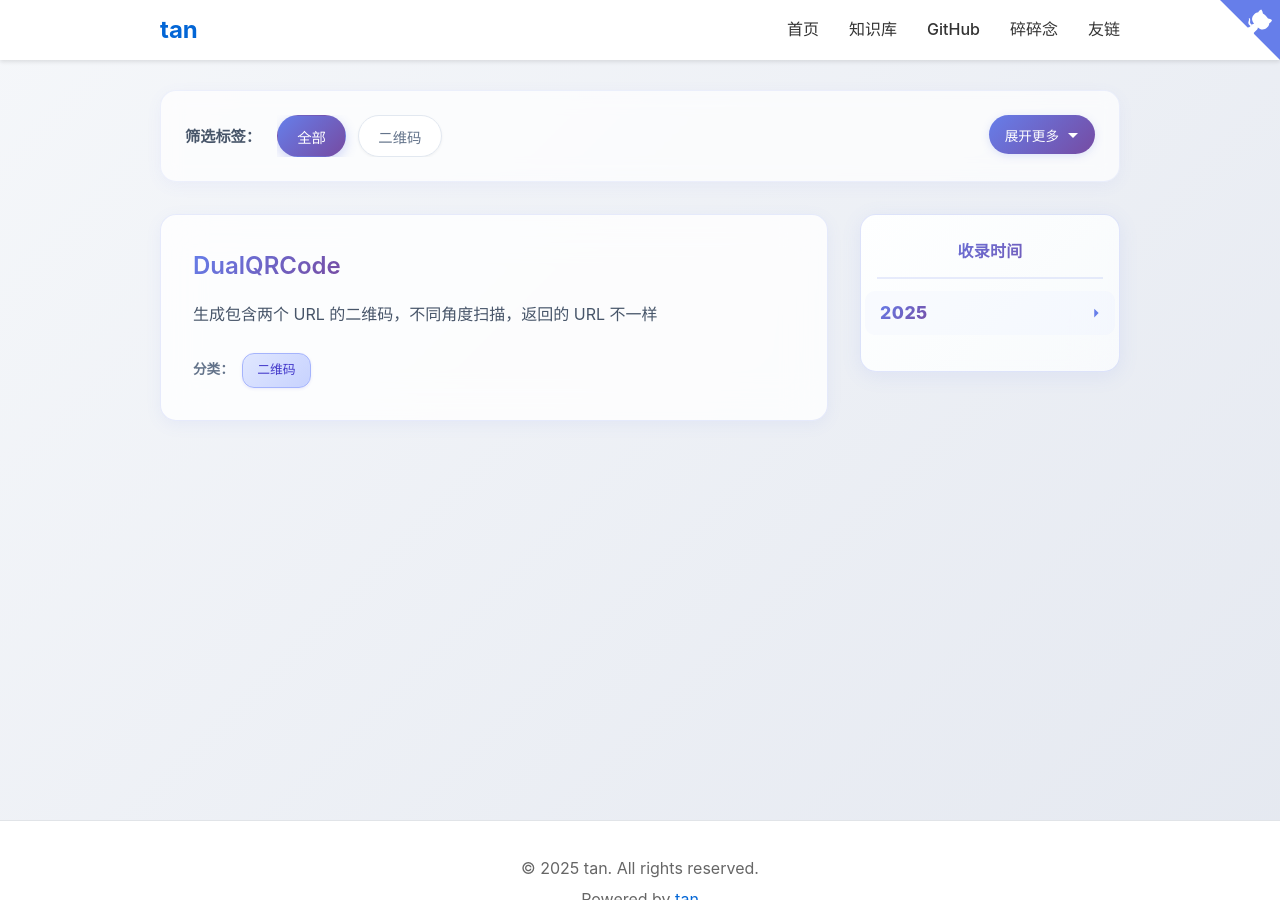
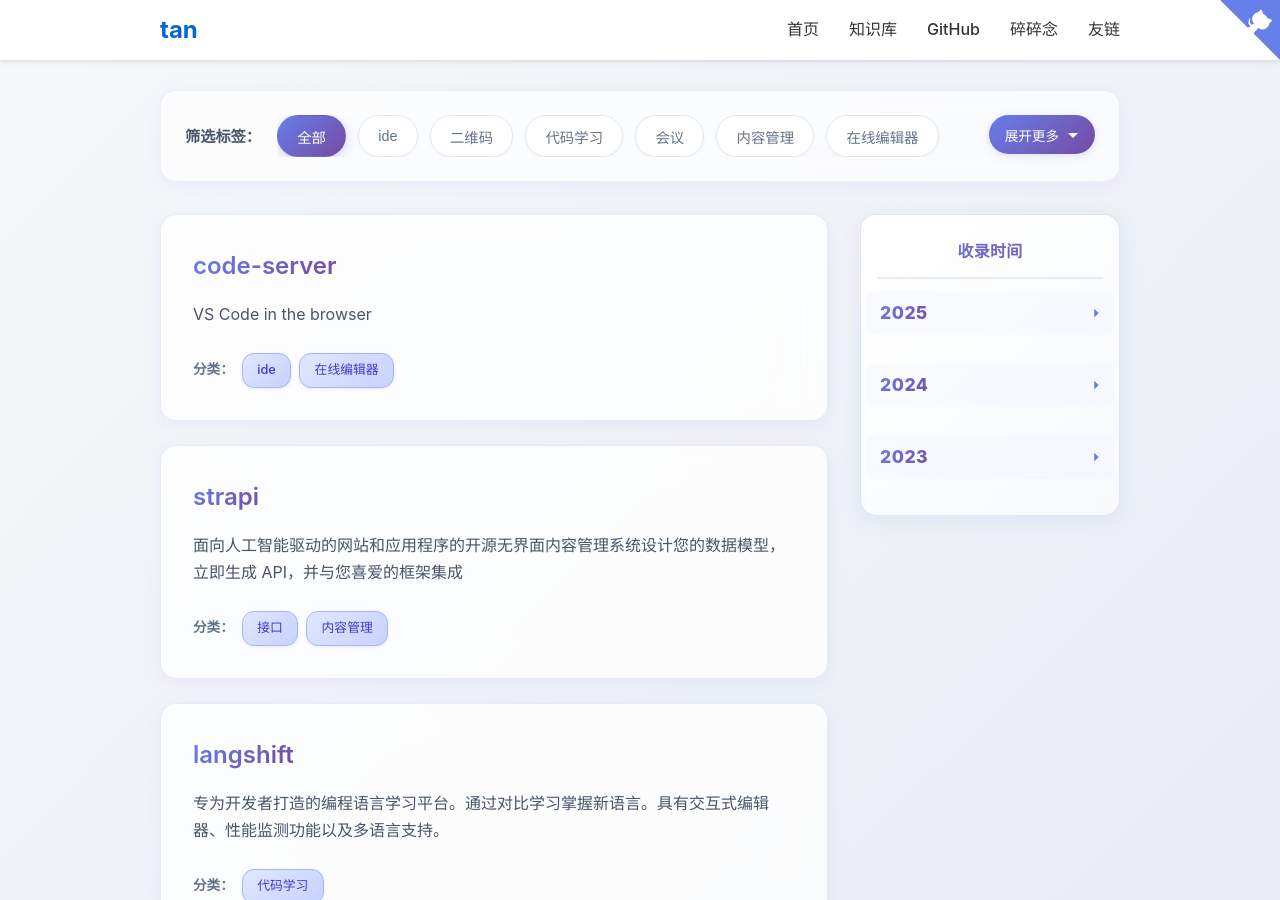
Before and after one commit to en-o/blog, a Jekyll site: the page built from pages/github.md, in a window 1280 px wide and 900 px high. Built offline with Jekyll 4.4.1, drawn with Linux system fonts in a browser that asks for light colours; comment, search, counter and statistics services are not loaded; some of the changed text lies outside the part shown.

Commit message:
github_projects.yml

```diff
--- a/_data/github_projects.yml
+++ b/_data/github_projects.yml
@@ -1,6 +1,40 @@
+- name: code-server
+  description: VS Code in the browser
+  url: https://github.com/coder/code-server
+  tags:
+    - ide
+    - 在线编辑器
+  addtime: 2025-12-24 11:42
+- name: langshift
+  description: 专为开发者打造的编程语言学习平台。通过对比学习掌握新语言。具有交互式编辑器、性能监测功能以及多语言支持。
+  url: https://github.com/erweixin/langshift.dev
+  tags:
+    - 代码学习
+  addtime: 2025-10-24 11:41
+- name: strapi
+  description: 面向人工智能驱动的网站和应用程序的开源无界面内容管理系统设计您的数据模型，立即生成 API，并与您喜爱的框架集成
+  url: https://github.com/strapi/strapi
+  tags:
+    - 接口
+    - 内容管理
+  addtime: 2025-12-24 11:39
+- name: excalidraw
+  description: 一款开源的虚拟手绘风格白板。支持协作且全程加密。
+  url: https://github.com/excalidraw/excalidraw
+  tags:
+    - 白板
+  addtime: 2024-12-24 11:33
+- name: drawnix
+  description: 开源白板工具（SaaS），一体化白板，包含思维导图、流程图、自由画等
+  url: https://github.com/plait-board/drawnix
+  tags:
+    - 思维导图
+    - 会议
+    - 白板
+  addtime: 2023-11-24 11:19
 - name: DualQRCode
   description: 生成包含两个 URL 的二维码，不同角度扫描，返回的 URL 不一样
   url: https://github.com/tailwindlabs/tailwindcss
   tags:
     - 二维码
-  addtime: 2025-12-24 11:20
+  addtime: 2023-10-24 11:20
```
